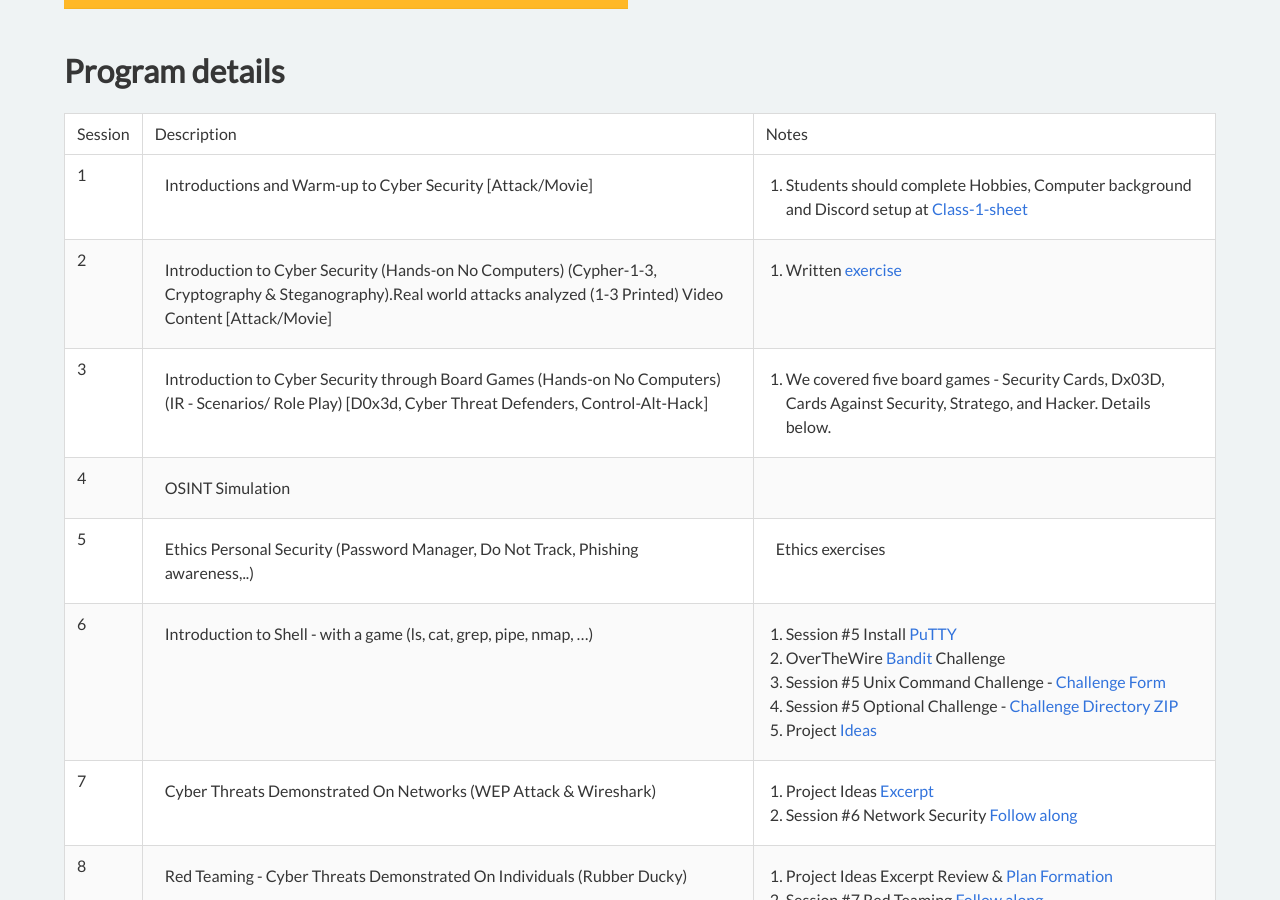
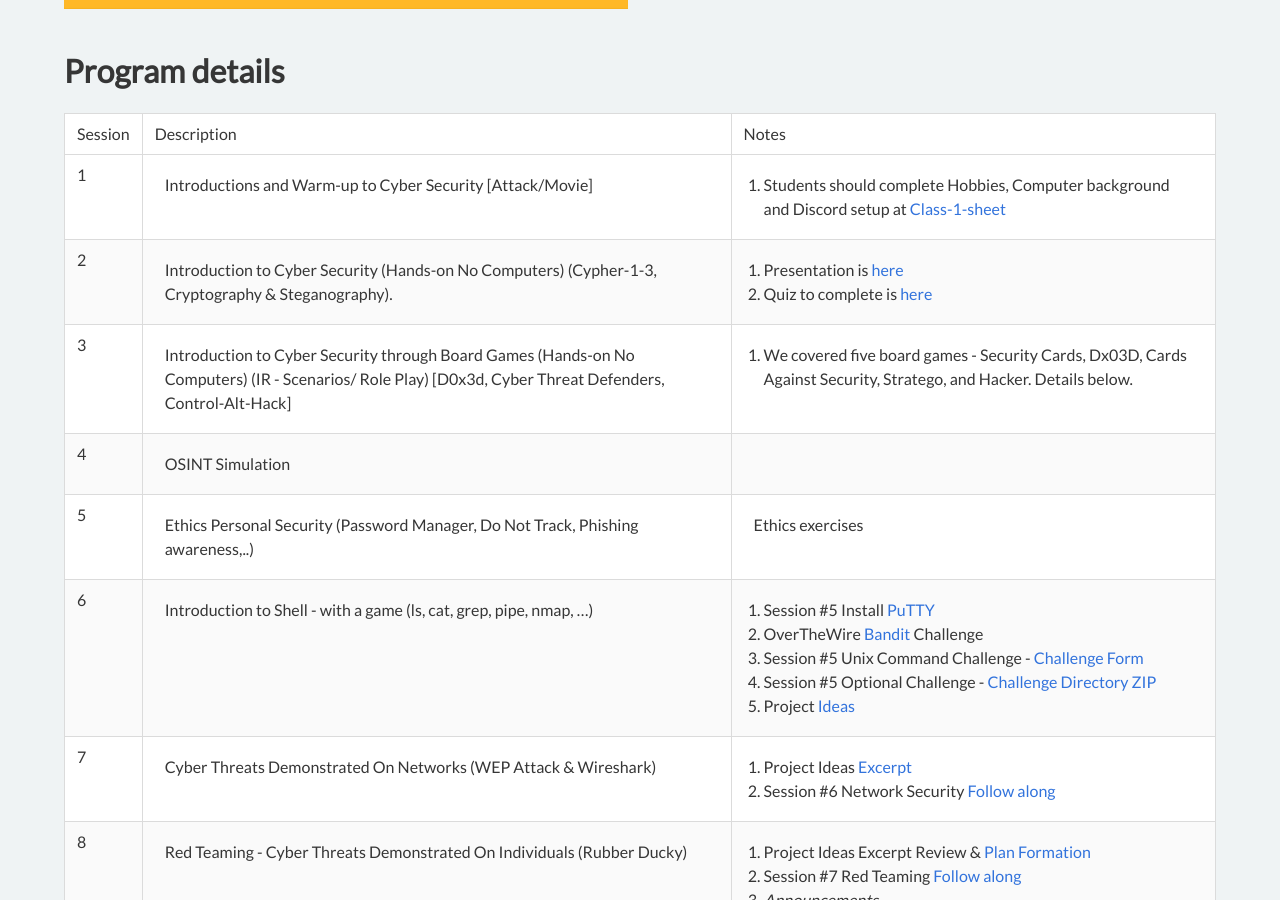
Before and after one commit to cyberdefendersprogram/www-homepage, a Jekyll site: the page built from pages/programs/cyberexplorers-ncat.md, in a window 1280 px wide and 900 px high, scrolled down 1117 px. Built offline with Jekyll 4.4.1, drawn with Linux system fonts in a browser that asks for light colours; nearby versions of some CDN libraries.

Commit message:
Update cyber-explorers-ncat.yml

```diff
--- a/_data/cyber-explorers-ncat.yml
+++ b/_data/cyber-explorers-ncat.yml
@@ -5,9 +5,10 @@
 
 
 - session: 2
-  desc: Introduction to Cyber Security (Hands-on No Computers) (Cypher-1-3, Cryptography & Steganography).Real world attacks analyzed (1-3 Printed) Video Content [Attack/Movie]
+  desc: Introduction to Cyber Security (Hands-on No Computers) (Cypher-1-3, Cryptography & Steganography).
   notes: |
-    1. Written [exercise](https://www.instagram.com/p/BwxH8o1lak9/)
+    1. Presentation is [here](https://docs.google.com/presentation/d/1NKlqgbXzO1hHUdM5fr5h7_lNXJH4jskvIOPrHHvNmN4/edit?usp=sharing)
+    2. Quiz to complete is [here](https://docs.google.com/forms/d/e/1FAIpQLSfRT1HB-mZyI3AuORYcJm1RVE4Cn1VEALgOY6UjRhHI3L74kw/viewform?usp=sf_link)
 
 - session: 3
   desc: Introduction to Cyber Security through Board Games (Hands-on No Computers) (IR - Scenarios/ Role Play) [D0x3d, Cyber Threat Defenders, Control-Alt-Hack]
```
